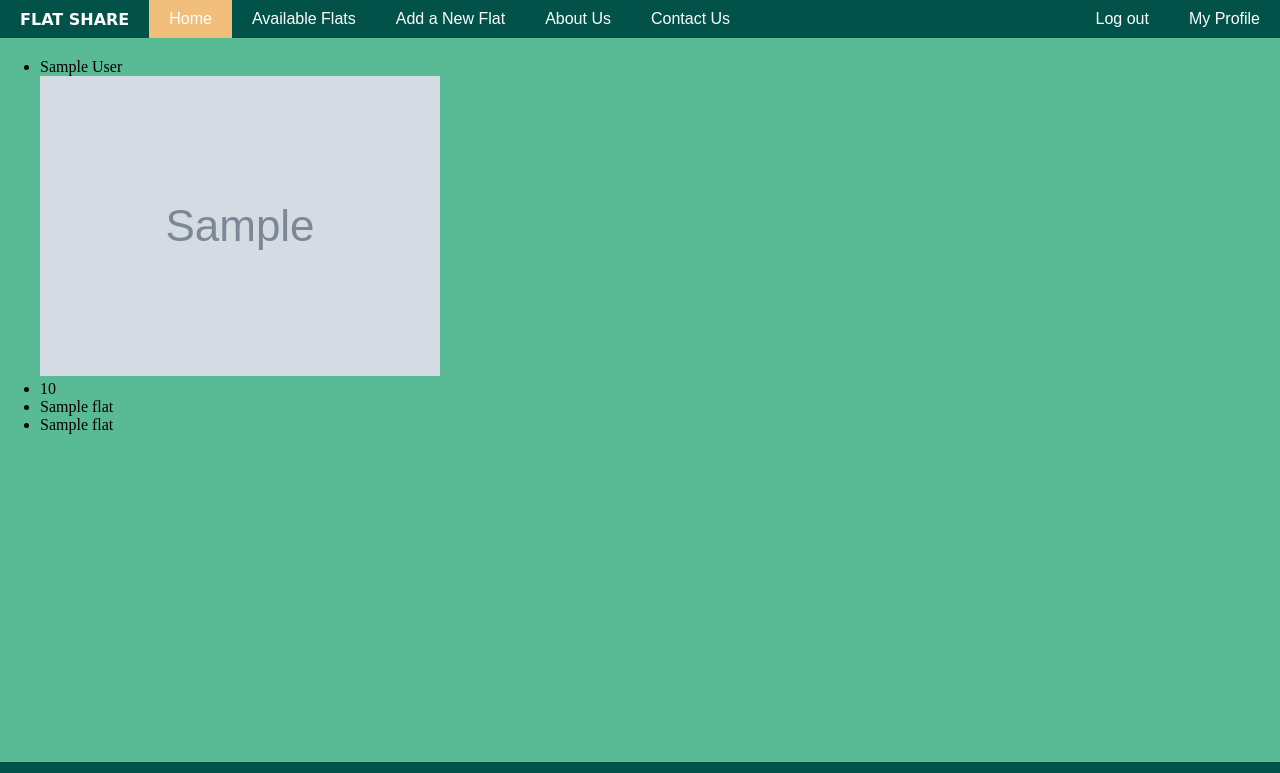
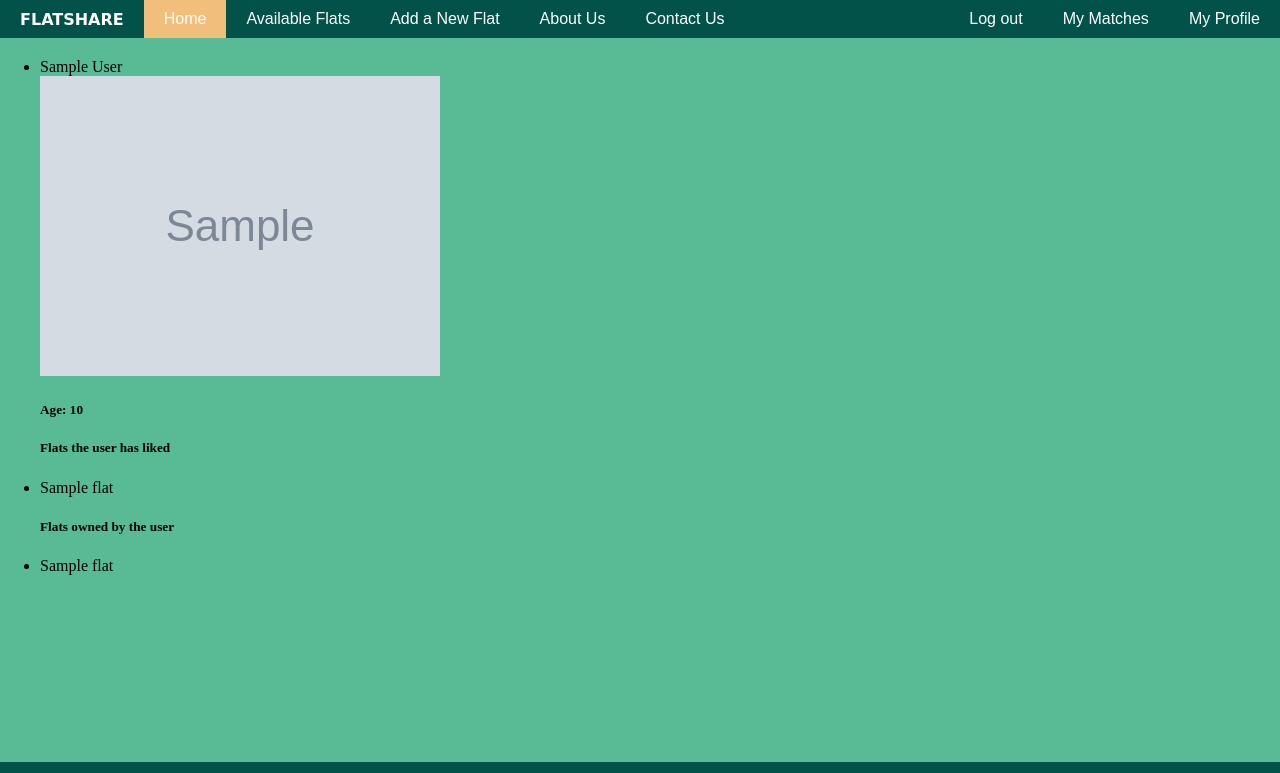
Before and after one commit to WAD-Team-A/flatshare_project, a Django app: a page that uses templates/flatshare/base.html in a window 1280 px wide. Shown: the top 773 px of the page. Run offline with Django 3.2, Linux system fonts and the light colour scheme; a user stored in the database is signed in; tables that the repository leaves empty hold one stand-in row (values such as "Sample post"); grey boxes marked "Sample" are stand-in pictures; some web fonts are replaced.

Commit message:
Matching functionality added

```diff
--- a/flatshare/admin.py
+++ b/flatshare/admin.py
@@ -4,5 +4,6 @@
 admin.site.register(Flat)
 admin.site.register(UserProfile)
 admin.site.register(Address)
+admin.site.register(Match)
 
 # Register your models here.
--- a/flatshare/models.py
+++ b/flatshare/models.py
@@ -31,7 +31,7 @@ class Flat(models.Model):
     flat_id = models.UUIDField(primary_key=True, editable=False, default=generated)
     address = models.OneToOneField(Address, on_delete=models.CASCADE, null=True)
     rent = models.IntegerField(default=1)
-    owner = models.ForeignKey(User, on_delete=models.CASCADE, null=True, default=None)
+    owner = models.ForeignKey(User, on_delete=models.CASCADE, null=True, default=None, related_name="owned_flat_set")
     description = models.TextField(max_length=500)
     available_from = models.DateField(default=now)
     save_location: str = '{0}_images/'.format(generated)
@@ -59,7 +59,7 @@ class UserProfile(models.Model):
     liked_users = models.ManyToManyField(User, related_name="liked_by_set", blank=True)
     slug = models.SlugField(blank=True)
 
-    # owned_flats: get via flats model
+    # owned_flat_set: get via flats model
 
     def save(self, *args, **kwargs):
         self.slug = slugify(self.user)
@@ -71,7 +71,11 @@ class UserProfile(models.Model):
 class Match(models.Model):
     match_id = models.UUIDField(primary_key=True, editable=False, default=uuid.uuid4())
     m_user = models.ForeignKey(UserProfile, on_delete=models.CASCADE)
-    m_flat = models.ForeignKey(Flat, on_delete=models.CASCADE)
+    m_flat = models.ForeignKey(Flat, on_delete=models.CASCADE, related_name='+')
+    m_owner = models.ForeignKey(UserProfile, on_delete=models.CASCADE, related_name='+', null=True)
 
     class Meta:
         verbose_name_plural = 'Matches'
+
+    def __str__(self):
+        return str(self.m_user) + " " + str(self.m_flat)
--- a/flatshare/urls.py
+++ b/flatshare/urls.py
@@ -13,6 +13,7 @@ urlpatterns = [
     path('flats/<slug:flat_slug>/like', views.like_flat, name='like_flat'),
     path('users/<slug:user_slug>', views.view_profile, name='view_profile'),
     path('my_matches/', views.my_matches, name='my_matches'),
+    path('my_matches/<slug:user_slug>/like/', views.like_profile, name='my_matches'),
     path('add_flat/', views.add_flat, name='add_flat'),
     path('about/', views.about, name='about'),
     path('contact/', views.contact, name='contact'),
--- a/flatshare/views.py
+++ b/flatshare/views.py
@@ -2,7 +2,7 @@ from django.contrib.auth.decorators import login_required
 from django.shortcuts import render
 from django.http import HttpResponse
 from django.shortcuts import redirect
-from flatshare.models import Flat, UserProfile
+from flatshare.models import Flat, UserProfile, Match
 from flatshare.forms import AddFlatForm, UserProfileForm, UserForm, AddAddressForm
 from django.contrib.auth import authenticate, login, logout
 from django.shortcuts import reverse
@@ -89,20 +89,35 @@ def view_profile(request, user_slug):
     try:
         user_profile = UserProfile.objects.get(slug=user_slug)
         context_dict['user_profile'] = user_profile
-        context_dict['owned_flats'] = user_profile.user.flat_set
+        context_dict['owned_flats'] = user_profile.user.owned_flat_set.all()
     except UserProfile.DoesNotExist:
         context_dict['user_profile'] = None
     return render(request, 'flatshare/user.html', context=context_dict)
 
 
+def like_profile(request, user_slug):
+    liked_user = UserProfile.objects.get(slug=user_slug)
+    if liked_user not in request.user.userprofile.liked_users.all():
+        request.user.userprofile.liked_users.add(liked_user.user)
+        Match.objects.create(m_user=liked_user, m_flat=liked_user.liked_flats.get(owner=request.user), m_owner=request.user.userprofile)
+    return redirect(reverse('flatshare:my_matches'))
+
+
 @login_required
 def my_matches(request):
-    user_profile = UserProfile.objects.get(user=request.user)
+    context_dict = {}
     flat_matches = []
-    for flat in user_profile.liked_flats:
-        if user_profile.user in UserProfile.objects.get(user=flat.owner).liked_users:  # TODO: complete comparison
-            flat_matches.append(flat)
-    return render(request, 'flatshare/matches.html', {'flat_matches': flat_matches})
+    try:
+        for match in Match.objects.filter(m_user=request.user.userprofile).all():
+            flat_matches.append(match)
+        for match in Match.objects.filter(m_owner=request.user.userprofile).all():
+            flat_matches.append(match)
+        context_dict['matches'] = flat_matches
+        flat_likers = Flat.objects.get(owner=request.user).likers.all()
+        context_dict['likers'] = flat_likers
+    except Flat.DoesNotExist:
+        pass
+    return render(request, 'flatshare/matches.html', context=context_dict)
 
 
 def add_flat(request):
@@ -144,9 +159,9 @@ def show_flat(request, flat_slug):
 
 def like_flat(request, flat_slug):
     liked_flat = Flat.objects.get(slug=flat_slug)
-    request.user.userprofile.liked_flats.add(liked_flat)
+    if liked_flat not in request.user.userprofile.liked_flats.all() and liked_flat not in request.user.owned_flat_set.all():
+        request.user.userprofile.liked_flats.add(liked_flat)
     return redirect(reverse('flatshare:show_flat', args=[liked_flat.slug]))
-
 
 
 def list_flats(request):
--- a/templates/flatshare/base.html
+++ b/templates/flatshare/base.html
@@ -16,7 +16,7 @@
         <div class="header">
             <div class="nav_bar">
                 <ul>
-                    <li style = "padding-bottom:0"><h1 class = "logo">FLAT SHARE</h1></li>
+                    <li style = "padding-bottom:0"><h1 class = "logo">FLATSHARE</h1></li>
                     <li class="active"><a href="{% url 'flatshare:index' %}">Home</a></li>
                     <li><a href="{% url 'flatshare:list_flats' %}">Available Flats</a></li>
                     <li><a href="{% url 'flatshare:add_flat' %}">Add a New Flat</a></li>
@@ -25,6 +25,7 @@
 
                     {% if user.is_authenticated %}
                         <li style = "float:right"><a href="{% url 'flatshare:view_profile' user_slug=user %}">My Profile</a></li>
+                        <li style = "float:right"><a href="{% url 'flatshare:my_matches' %}">My Matches</a></li>
                         <li style = "float:right"><a href="{% url 'flatshare:logout' %}">Log out</a></li>
                     {% else %}
                         <li style = "float:right"><a href="{% url 'flatshare:login' %}">Log in</a></li>
--- a/templates/flatshare/user.html
+++ b/templates/flatshare/user.html
@@ -11,7 +11,8 @@
             <ul>
                 <li>{{ user_profile.FirstName }} {{ user_profile.LastName }}</li>
                 <img src="{{ MEDIA_URL }}{{ user_profile.picture }}">
-                <li>{{ user_profile.age }}</li>
+                <h5>Age: {{ user_profile.age }}</h5>
+                <h5>Flats the user has liked</h5>
                 {% if user_profile.liked_flats %}
                     <li>
                         {% for flat in user_profile.liked_flats.all %}
@@ -21,9 +22,10 @@
                 {% else %}
                     <strong>There are no flats present.</strong>
                 {% endif %}
+                <h5>Flats owned by the user</h5>
                 {% if owned_flats %}
                     <li>
-                        {% for flat in user_profile.liked_flats.all %}
+                        {% for flat in owned_flats %}
                             {{ flat.name }}
                         {% endfor %}
                     </li>
```
Also changed, not shown: templates/flatshare/matches.html (+16 -4 lines).
